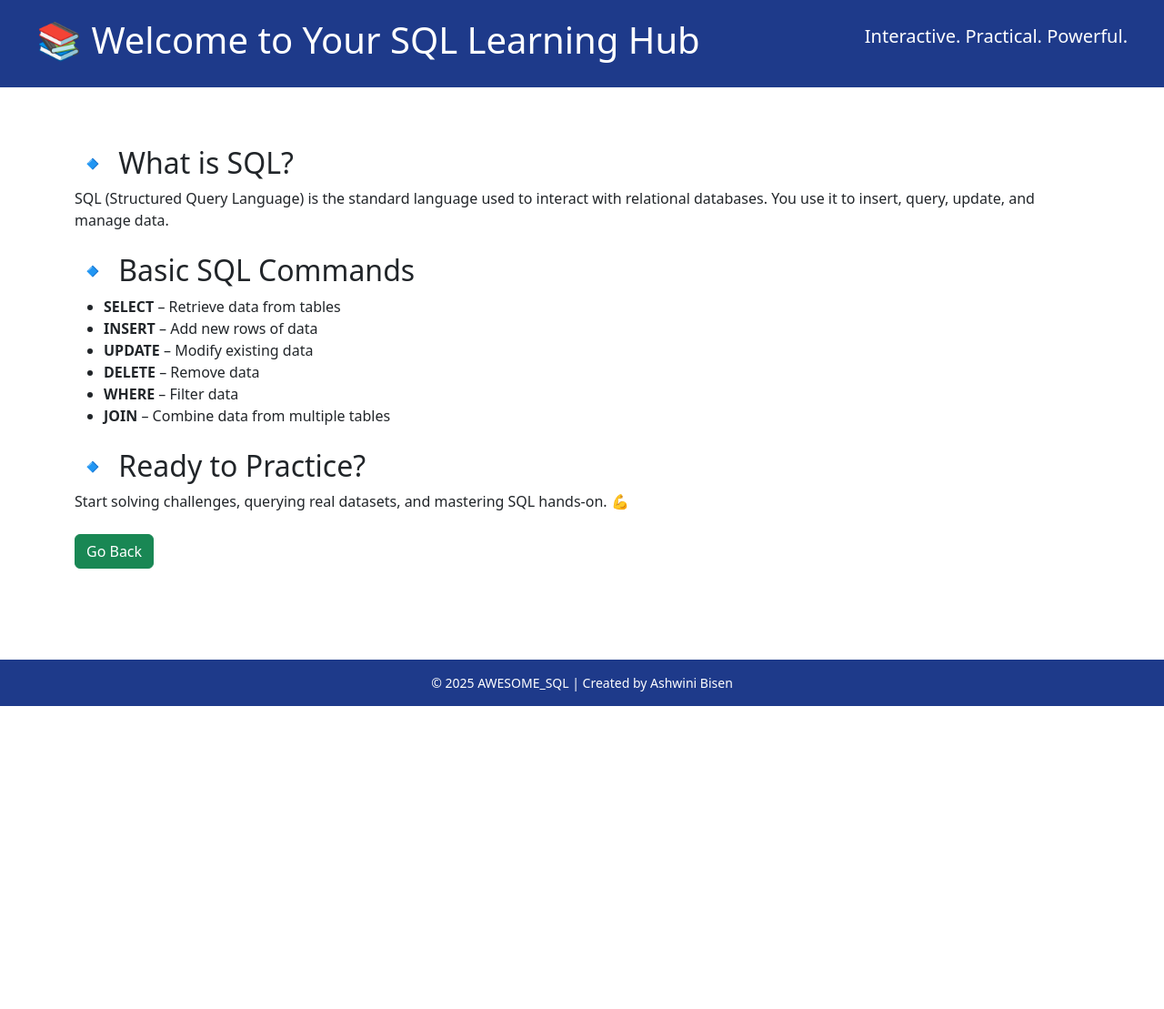
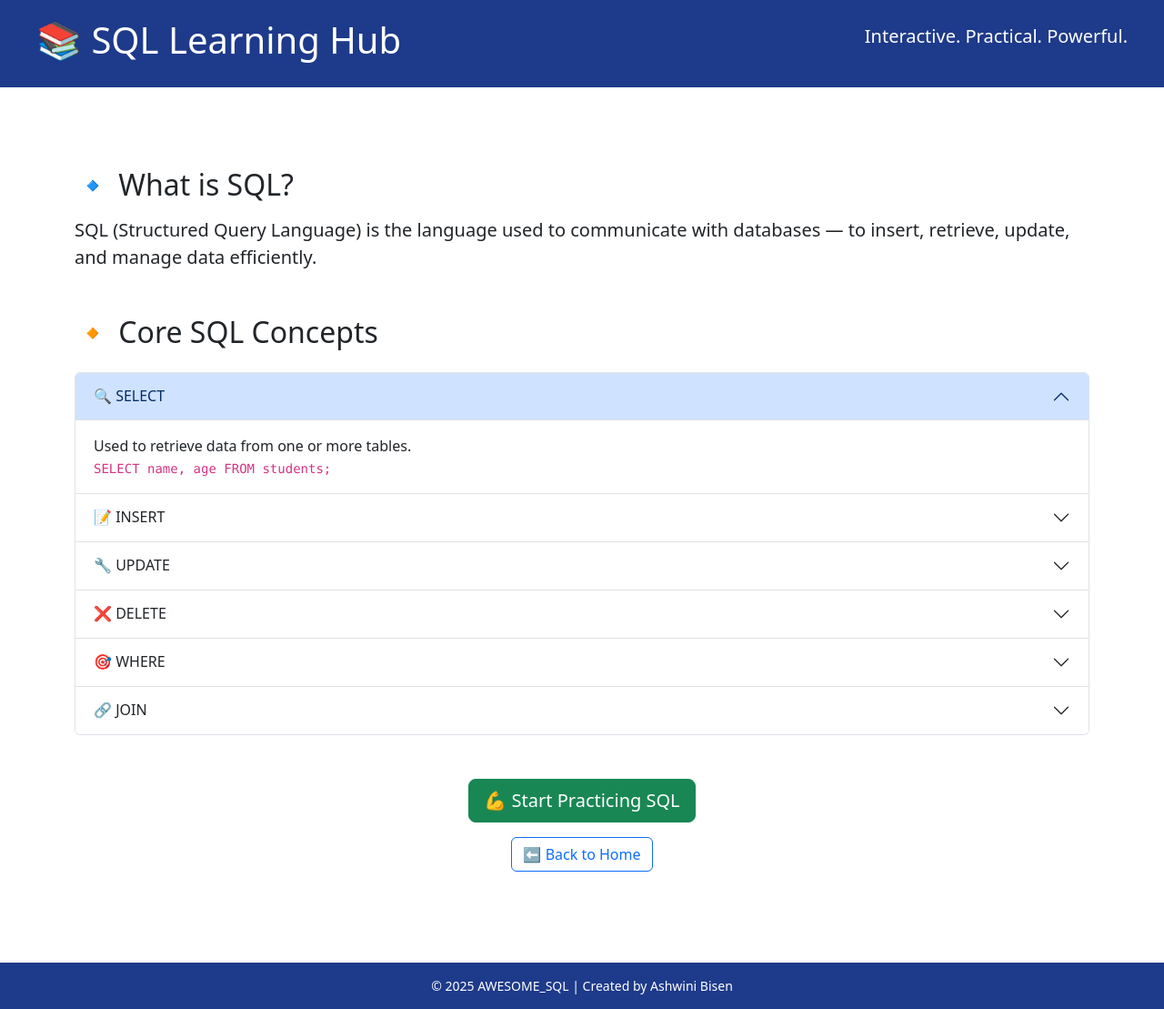
Before and after one commit to Ashwinib26/Awesome-SQL, a Flask app: page /sqlquery in a window 1280 px wide. Shown: the whole page at 91% size. Before the commit the page ends 776 px from the top, so only its background shows below. Run offline with Flask 3, Linux system fonts and the light colour scheme.

Commit message:
Feature Update-SQL Query Page

```diff
--- a/templates/SQLquery.html
+++ b/templates/SQLquery.html
@@ -10,33 +10,118 @@
 <body>
 
   <header>
-    <h1>📚 Welcome to Your SQL Learning Hub</h1>
+    <h1>📚 SQL Learning Hub</h1>
     <p class="lead">Interactive. Practical. Powerful.</p>
   </header>
 
-  <main class="container mt-4">
+  <main class="container mt-5">
     <section>
-      <h2>🔹 What is SQL?</h2>
-      <p>SQL (Structured Query Language) is the standard language used to interact with relational databases. You use it to insert, query, update, and manage data.</p>
+      <h2 class="mb-3">🔹 What is SQL?</h2>
+      <p class="fs-5">SQL (Structured Query Language) is the language used to communicate with databases — to insert, retrieve, update, and manage data efficiently.</p>
     </section>
 
-    <section class="mt-4">
-      <h2>🔹 Basic SQL Commands</h2>
-      <ul>
-        <li><strong>SELECT</strong> – Retrieve data from tables</li>
-        <li><strong>INSERT</strong> – Add new rows of data</li>
-        <li><strong>UPDATE</strong> – Modify existing data</li>
-        <li><strong>DELETE</strong> – Remove data</li>
-        <li><strong>WHERE</strong> – Filter data</li>
-        <li><strong>JOIN</strong> – Combine data from multiple tables</li>
-      </ul>
+    <section class="mt-5">
+      <h2 class="mb-4">🔸 Core SQL Concepts</h2>
+
+      <div class="accordion" id="sqlAccordion">
+
+        <!-- SELECT -->
+        <div class="accordion-item">
+          <h2 class="accordion-header" id="headingSelect">
+            <button class="accordion-button" type="button" data-bs-toggle="collapse" data-bs-target="#collapseSelect" aria-expanded="true">
+              🔍 SELECT
+            </button>
+          </h2>
+          <div id="collapseSelect" class="accordion-collapse collapse show" data-bs-parent="#sqlAccordion">
+            <div class="accordion-body">
+              Used to retrieve data from one or more tables.<br>
+              <code>SELECT name, age FROM students;</code>
+            </div>
+          </div>
+        </div>
+
+        <!-- INSERT -->
+        <div class="accordion-item">
+          <h2 class="accordion-header" id="headingInsert">
+            <button class="accordion-button collapsed" type="button" data-bs-toggle="collapse" data-bs-target="#collapseInsert">
+              📝 INSERT
+            </button>
+          </h2>
+          <div id="collapseInsert" class="accordion-collapse collapse" data-bs-parent="#sqlAccordion">
+            <div class="accordion-body">
+              Adds new rows of data into a table.<br>
+              <code>INSERT INTO students (name, age) VALUES ('Alice', 22);</code>
+            </div>
+          </div>
+        </div>
+
+        <!-- UPDATE -->
+        <div class="accordion-item">
+          <h2 class="accordion-header" id="headingUpdate">
+            <button class="accordion-button collapsed" type="button" data-bs-toggle="collapse" data-bs-target="#collapseUpdate">
+              🔧 UPDATE
+            </button>
+          </h2>
+          <div id="collapseUpdate" class="accordion-collapse collapse" data-bs-parent="#sqlAccordion">
+            <div class="accordion-body">
+              Modifies existing records in a table.<br>
+              <code>UPDATE students SET age = 23 WHERE name = 'Alice';</code>
+            </div>
+          </div>
+        </div>
+
+        <!-- DELETE -->
+        <div class="accordion-item">
+          <h2 class="accordion-header" id="headingDelete">
+            <button class="accordion-button collapsed" type="button" data-bs-toggle="collapse" data-bs-target="#collapseDelete">
+              ❌ DELETE
+            </button>
+          </h2>
+          <div id="collapseDelete" class="accordion-collapse collapse" data-bs-parent="#sqlAccordion">
+            <div class="accordion-body">
+              Removes rows from a table.<br>
+              <code>DELETE FROM students WHERE age < 18;</code>
+            </div>
+          </div>
+        </div>
+
+        <!-- WHERE -->
+        <div class="accordion-item">
+          <h2 class="accordion-header" id="headingWhere">
+            <button class="accordion-button collapsed" type="button" data-bs-toggle="collapse" data-bs-target="#collapseWhere">
+              🎯 WHERE
+            </button>
+          </h2>
+          <div id="collapseWhere" class="accordion-collapse collapse" data-bs-parent="#sqlAccordion">
+            <div class="accordion-body">
+              Filters records based on specific conditions.<br>
+              <code>SELECT * FROM students WHERE age > 20;</code>
+            </div>
+          </div>
+        </div>
+
+        <!-- JOIN -->
+        <div class="accordion-item">
+          <h2 class="accordion-header" id="headingJoin">
+            <button class="accordion-button collapsed" type="button" data-bs-toggle="collapse" data-bs-target="#collapseJoin">
+              🔗 JOIN
+            </button>
+          </h2>
+          <div id="collapseJoin" class="accordion-collapse collapse" data-bs-parent="#sqlAccordion">
+            <div class="accordion-body">
+              Combines rows from two or more tables based on a related column.<br>
+              <code>SELECT s.name, c.course FROM students s JOIN courses c ON s.id = c.student_id;</code>
+            </div>
+          </div>
+        </div>
+
+      </div>
     </section>
 
-    <section class="mt-4">
-      <h2>🔹 Ready to Practice?</h2>
-      <p>Start solving challenges, querying real datasets, and mastering SQL hands-on. 💪</p>
-      <a href="{{ url_for('practice') }}" class="btn btn-success mt-2">Go Back</a>
-    </section>
+    <div class="mt-5 text-center">
+      <a href="{{ url_for('practice') }}" class="btn btn-success btn-lg">💪 Start Practicing SQL</a><br>
+      <a href="{{ url_for('home') }}" class="btn btn-outline-primary mt-3">⬅️ Back to Home</a>
+    </div>
   </main>
 
   <footer>
```
